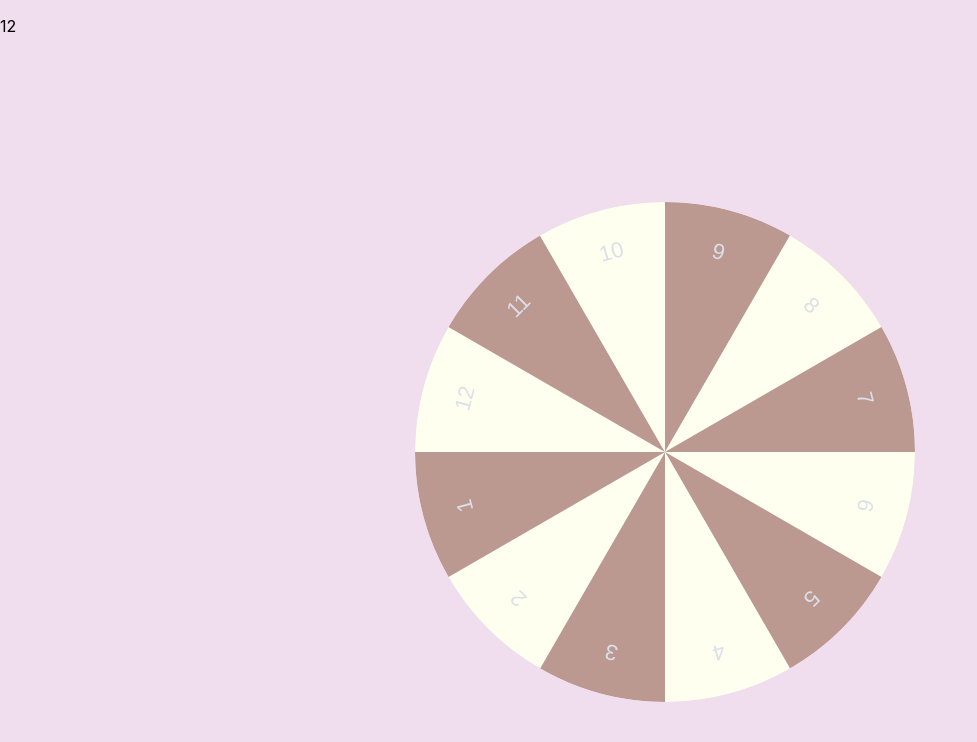
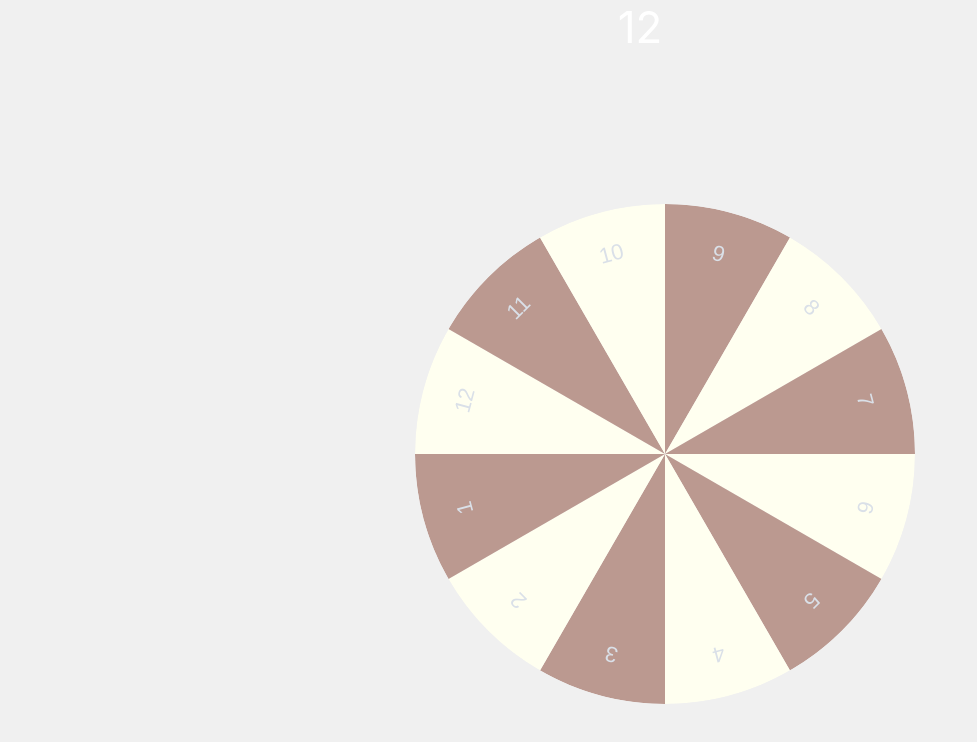
Before and after one commit to pauladixon/twelve, a React (Create React App) app: page / in a window 1280 px wide. Shown: the top 742 px of the page, without its empty margins (0-977 px from the left). Built offline with nearby package versions, Linux system fonts and the light colour scheme.

Commit message:
added style to title

```diff
--- a/src/pages/App/App.css
+++ b/src/pages/App/App.css
@@ -1,7 +1,15 @@
 html {
-  background-color:#f0dded;
+  background-color:#f0f0f0;
 }
 
+.header {
+  color: white;
+  font-size: 44px;
+  display: flex;
+  align-items: center;
+  justify-content: center;
+
+}
 .container {
   display: flex;
   justify-content: center;
--- a/src/pages/App/App.js
+++ b/src/pages/App/App.js
@@ -39,7 +39,7 @@ class App extends React.Component {
   render() {
     return (
       <div className="App">
-        <p>12</p>
+        <div className='header'>12</div>
         <div class="container">
           <div class="sphere">
             <canvas id="canvas" width="500px" height="500px"></canvas>
```
